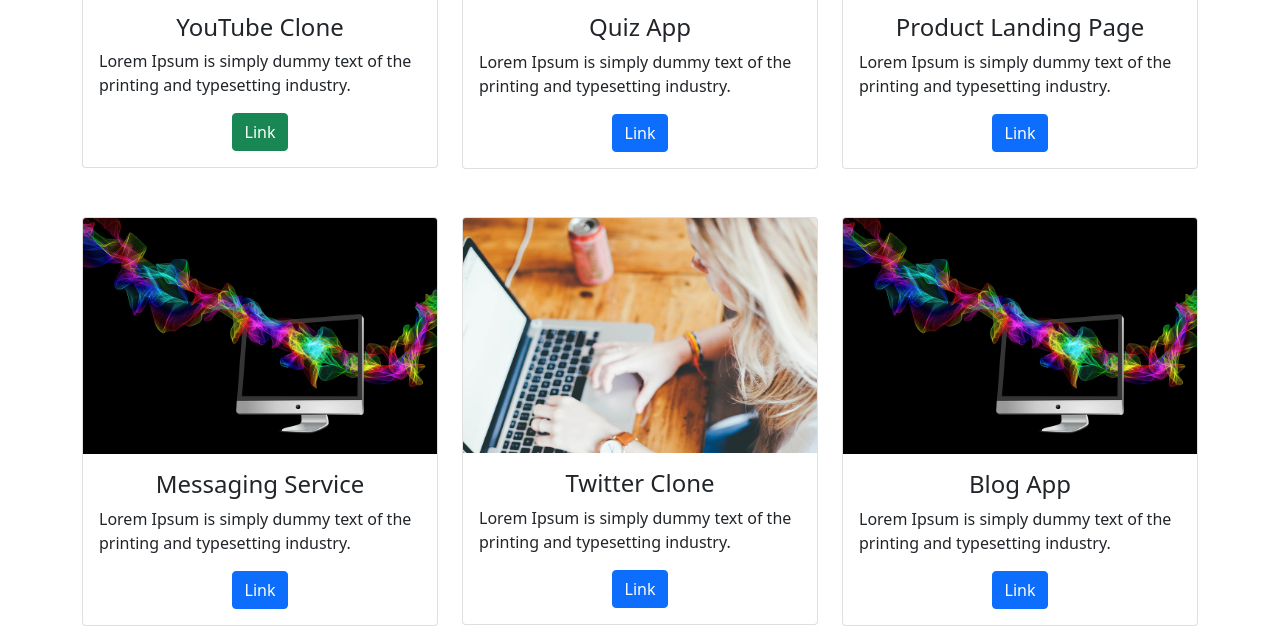
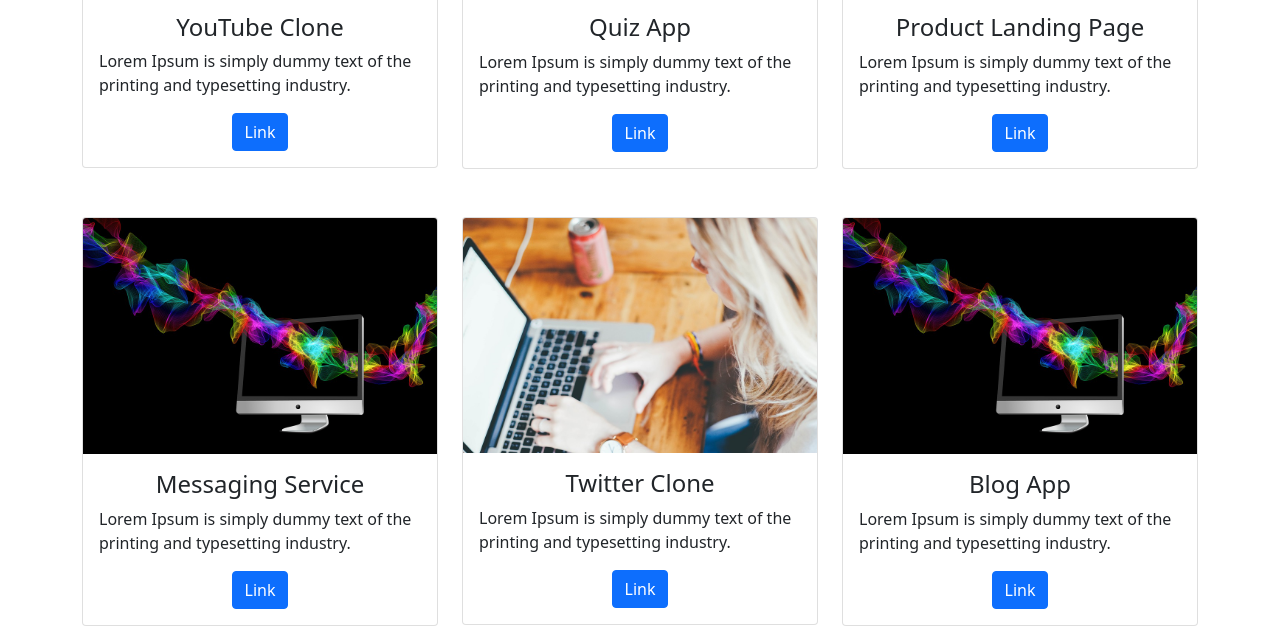
Before and after one commit to sandatya/website-saya, a plain HTML site: page index.html in a window 1280 px wide. Shown: the part 2320-2959 px from the top of the page. Drawn offline with nearby package versions, Linux system fonts and the light colour scheme.

Commit message:
Update tombol part 2 index.html

```diff
--- a/index.html
+++ b/index.html
@@ -191,7 +191,7 @@
                             <h4 class="card-title">YouTube Clone</h4>
                             <p class="card-text">Lorem Ipsum is simply dummy text of the printing and typesetting industry.</p>
                             <div class="text-center">
-                                <a href="#" class="btn btn-success">Link</a>
+                                <a href="#" class="btn btn-primary">Link</a>
                             </div>
                         </div>
                     </div>
```
